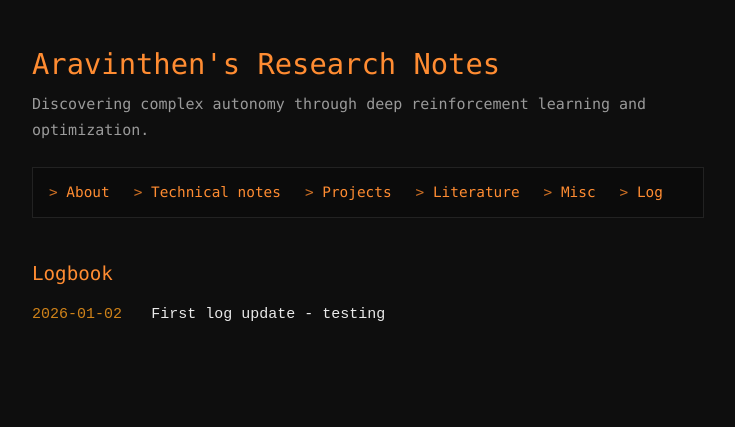
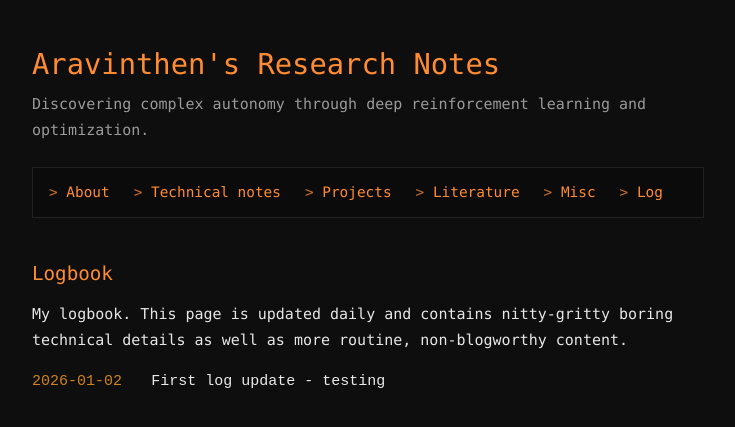
Before and after one commit to aravinthen/aravinthen.github.io, a Jekyll site: the page built from log/index.html, in a window 1280 px wide. Shown: the top 427 px of the page, without its empty margins (272-1007 px from the left). Built offline with Jekyll 4.4.1, drawn with Linux system fonts in a browser that asks for light colours.

Commit message:
Section details added
This is the last essential work on building website infrastructure.
Website updates will be more sporadic from now on.

```diff
--- a/literature/index.html
+++ b/literature/index.html
@@ -5,6 +5,9 @@ section: literature
 ---
 
 <h2>Literature Reviews</h2>
+<p>
+A weekly recap of the technical material that I've engaged with, ranging from research papers to useful blog posts.
+</p>
 
 <ul>
   {% for post in site.posts %}
--- a/log/index.html
+++ b/log/index.html
@@ -5,6 +5,9 @@ title: Logbook
 
 <section class="log-index">
   <h2>Logbook</h2>
+  <p>
+  My logbook. This page is updated daily and contains nitty-gritty boring technical details as well as more routine, non-blogworthy content.
+  </p>
 
   {% assign logs = site.log | sort: "date" | reverse %}
 
--- a/misc/index.html
+++ b/misc/index.html
@@ -5,6 +5,9 @@ section: misc
 ---
 
 <h2>Miscellaneous</h2>
+<p>
+Miscellaneous writing - anything that doesn't necessarily fit into a specified technical stream.
+</p>
 
 <ul>
   {% for post in site.posts %}
--- a/projects/index.html
+++ b/projects/index.html
@@ -5,6 +5,10 @@ section: projects
 ---
 
 <h2>Research Projects</h2>
+
+<p>
+A list of the research projects that I'm working on.
+</p>
 
 <ul>
   {% for post in site.posts %}
--- a/technical/index.html
+++ b/technical/index.html
@@ -5,6 +5,9 @@ section: technical
 ---
 
 <h2>Technical Notes</h2>
+<p>
+A collection of technical notes that I've written as summaries from my studies and projects.
+</p>
 
 <ul>
   {% for post in site.posts %}
```
